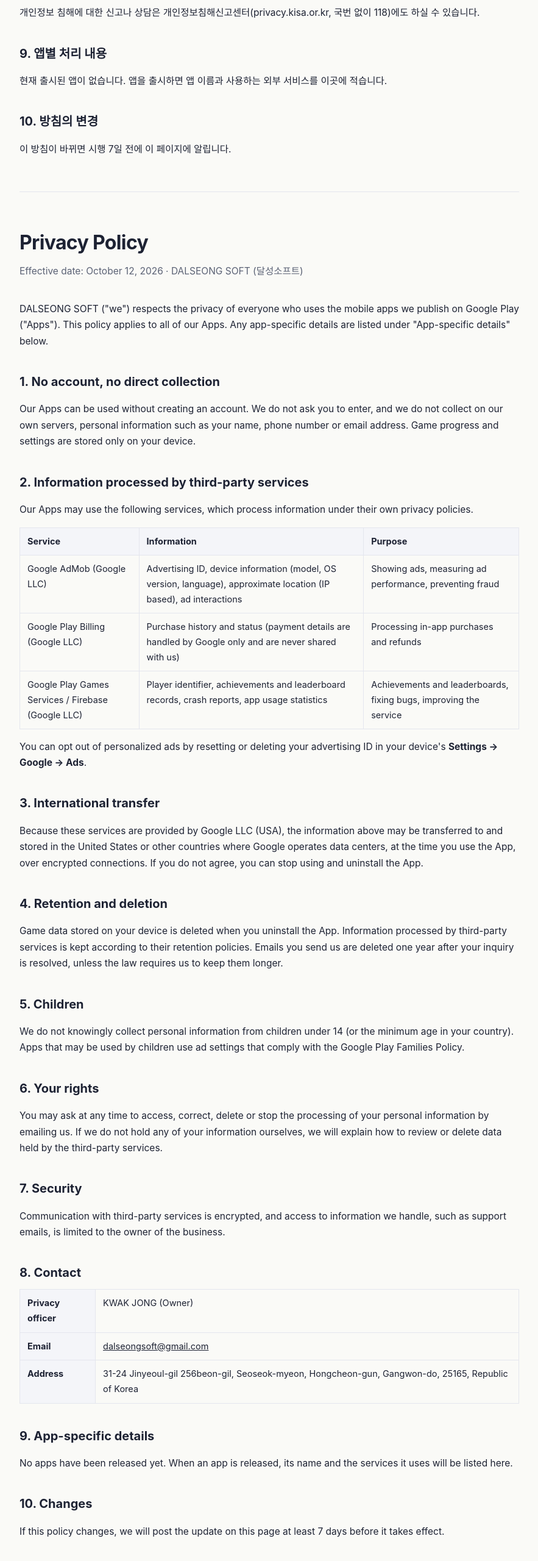
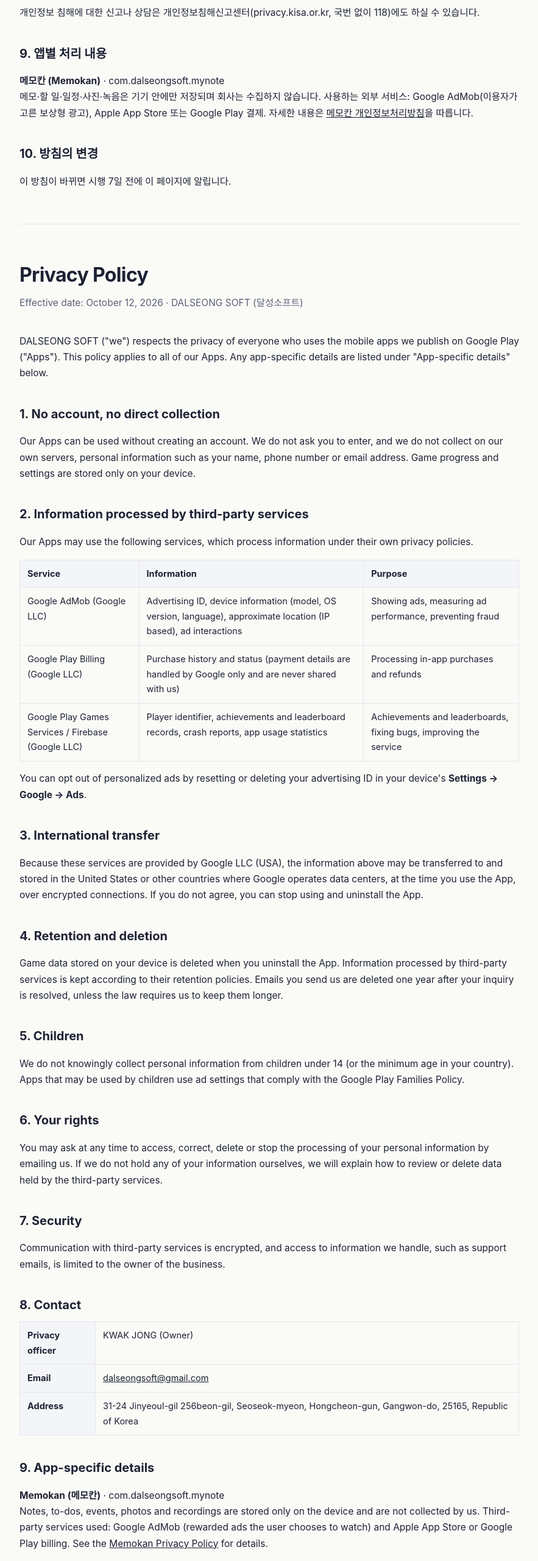
Before and after one commit to dalseongsoft/dalseongsoft.github.io, a plain HTML site: page privacy/index.html in a window 1280 px wide. Shown: the part 1860-4420 px from the top of the page at 61% size, without its empty margins (198-1081 px from the left). Drawn offline with Linux system fonts and the light colour scheme; a web font is replaced by a local one.

Commit message:
방침 9번: 메모칸 추가

```diff
--- a/privacy/index.html
+++ b/privacy/index.html
@@ -70,7 +70,7 @@
       <p>개인정보 침해에 대한 신고나 상담은 개인정보침해신고센터(privacy.kisa.or.kr, 국번 없이 118)에도 하실 수 있습니다.</p>
 
       <h2>9. 앱별 처리 내용</h2>
-      <p>현재 출시된 앱이 없습니다. 앱을 출시하면 앱 이름과 사용하는 외부 서비스를 이곳에 적습니다.</p>
+      <p><strong>메모칸 (Memokan)</strong> · com.dalseongsoft.mynote<br>메모·할 일·일정·사진·녹음은 기기 안에만 저장되며 회사는 수집하지 않습니다. 사용하는 외부 서비스: Google AdMob(이용자가 고른 보상형 광고), Apple App Store 또는 Google Play 결제. 자세한 내용은 <a href="../memokan/privacy/">메모칸 개인정보처리방침</a>을 따릅니다.</p>
 
       <h2>10. 방침의 변경</h2>
       <p>이 방침이 바뀌면 시행 7일 전에 이 페이지에 알립니다.</p>
@@ -121,7 +121,7 @@
       </table>
 
       <h2>9. App-specific details</h2>
-      <p>No apps have been released yet. When an app is released, its name and the services it uses will be listed here.</p>
+      <p><strong>Memokan (메모칸)</strong> · com.dalseongsoft.mynote<br>Notes, to-dos, events, photos and recordings are stored only on the device and are not collected by us. Third-party services used: Google AdMob (rewarded ads the user chooses to watch) and Apple App Store or Google Play billing. See the <a href="../memokan/privacy/#en">Memokan Privacy Policy</a> for details.</p>
 
       <h2>10. Changes</h2>
       <p>If this policy changes, we will post the update on this page at least 7 days before it takes effect.</p>
```
